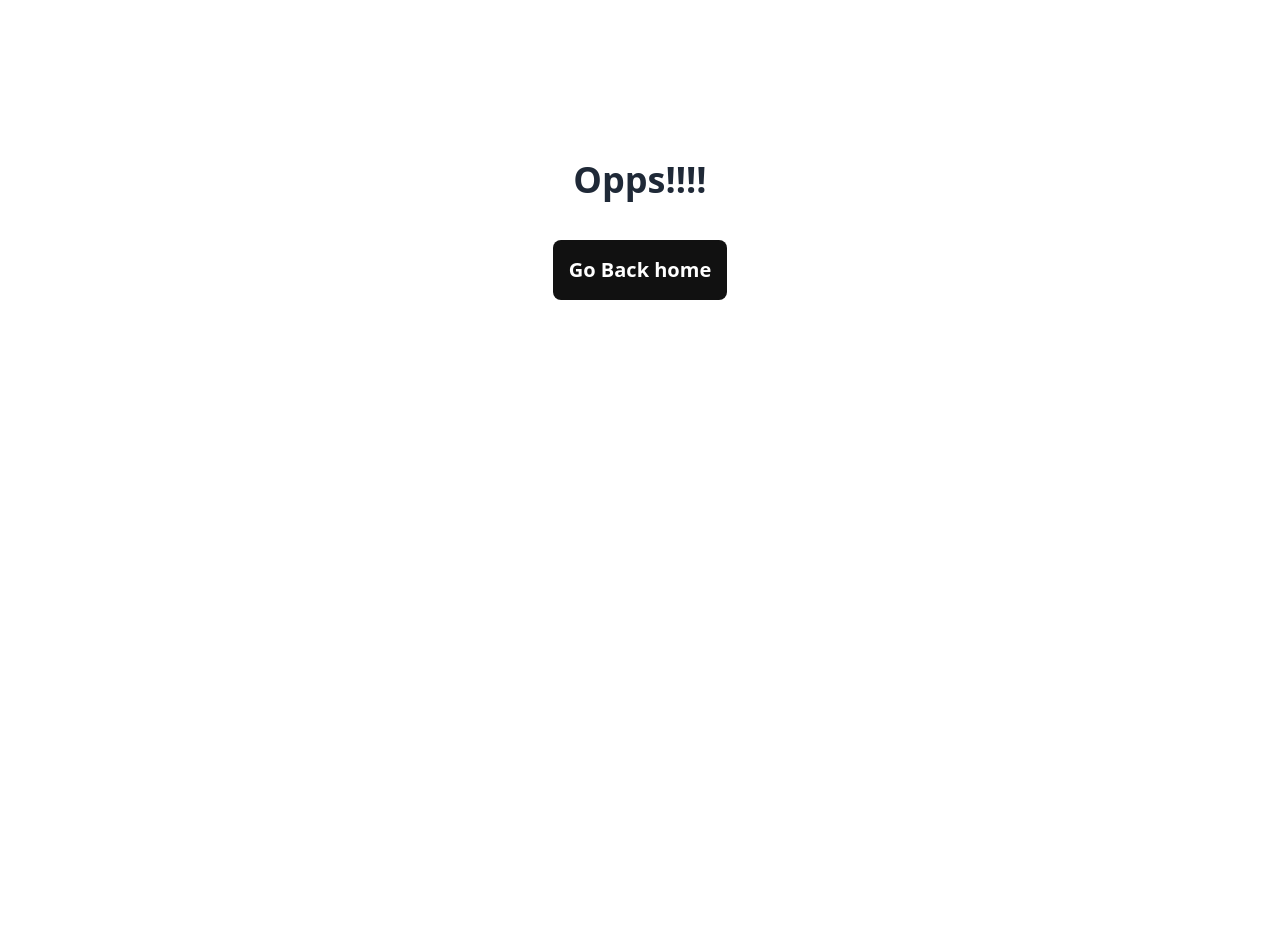
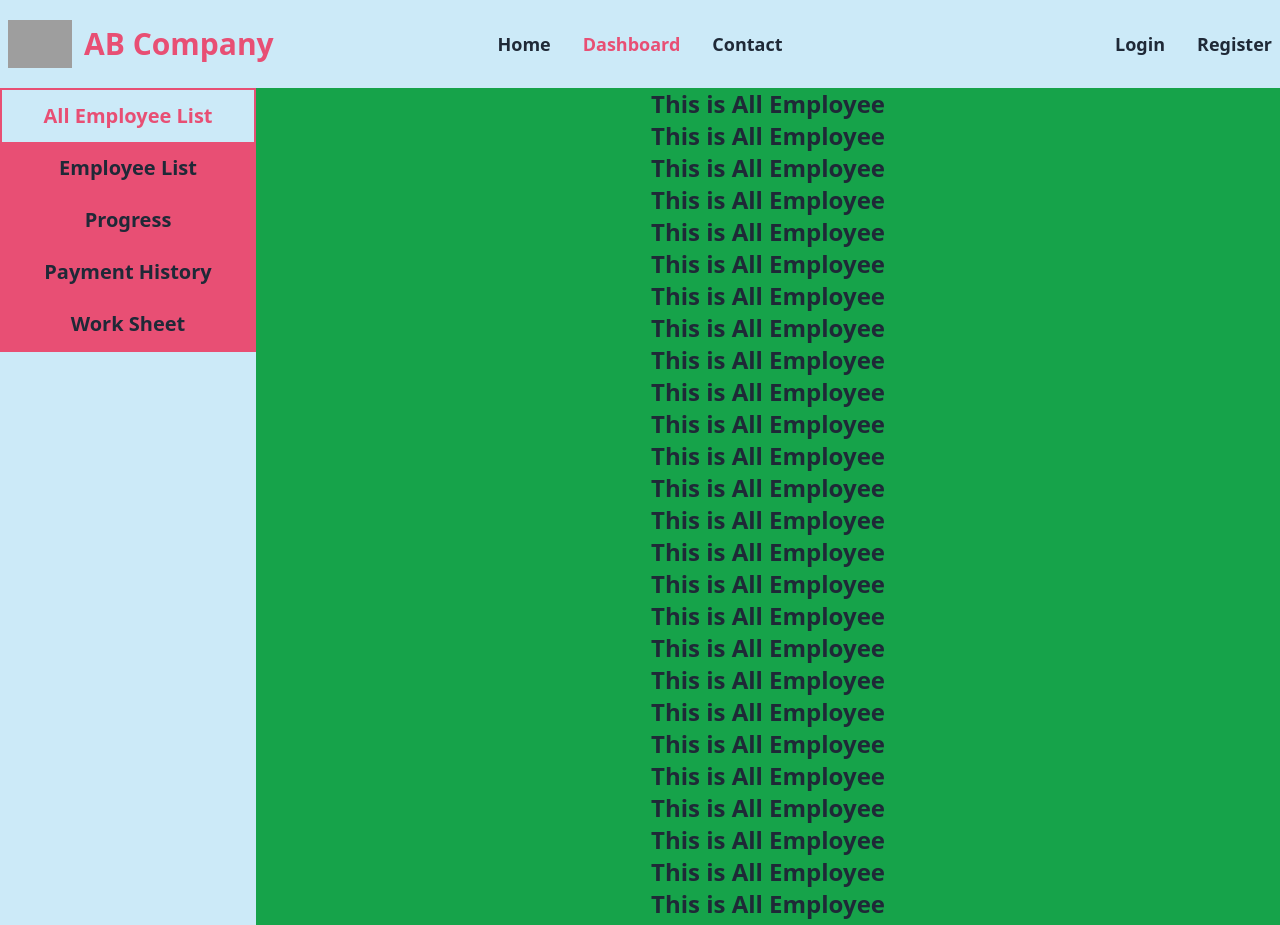
Before and after one commit to Shahjalal2075/employee-management, a React (Vite) app: page /dashboard/all-employee in a window 1280 px wide. Shown: the top 925 px of the page. Before the commit the page ends 800 px from the top, so only its background shows below. Built offline with nearby package versions, Linux system fonts and the light colour scheme; no server answers; grey boxes are pictures that could not be loaded.

Commit message:
Dashboard Menu add

```diff
--- a/src/Pages/Dashboard/Dashboard.jsx
+++ b/src/Pages/Dashboard/Dashboard.jsx
@@ -1,8 +1,15 @@
+import { Outlet } from "react-router-dom";
+import DashboardMenu from "./DashboardMenu/DashboardMenu";
 
 const Dashboard = () => {
     return (
-        <div>
-
+        <div className="grid grid-cols-5">
+            <div className="">
+                <DashboardMenu></DashboardMenu>
+            </div>
+            <div className="bg-green-600 col-span-4">
+                <Outlet></Outlet>
+            </div>
         </div>
     );
 };
--- /dev/null
+++ b/src/Pages/Dashboard/DashboardMenu/DashboardMenu.css
@@ -0,0 +1,5 @@
+.active{
+    background: #CCEAF8;
+    color: #E84F74;
+    font-weight: 700;
+}
--- /dev/null
+++ b/src/Pages/Dashboard/DashboardMenu/DashboardMenu.jsx
@@ -0,0 +1,16 @@
+import { NavLink } from "react-router-dom";
+import "./DashboardMenu.css";
+
+const DashboardMenu = () => {
+    return (
+        <div className="flex flex-col justify-center items-center text-xl font-semibold bg-[#E84F74] border-2 border-[#E84F74]">
+            <NavLink activeclassname="active" className="w-full text-center py-3" to={'/dashboard/all-employee'}>All Employee List</NavLink>
+            <NavLink activeclassname="active" className="w-full text-center py-3" to={'/dashboard/employee'}>Employee List</NavLink>
+            <NavLink activeclassname="active" className="w-full text-center py-3" to={'/dashboard/progress'}>Progress</NavLink>
+            <NavLink activeclassname="active" className="w-full text-center py-3" to={'/dashboard/payment-history'}>Payment History</NavLink>
+            <NavLink activeclassname="active" className="w-full text-center py-3" to={'/dashboard/work-sheet'}>Work Sheet</NavLink>
+        </div>
+    );
+};
+
+export default DashboardMenu;
--- /dev/null
+++ b/src/Pages/Dashboard/DashboardSection/AllEmployee.jsx
@@ -0,0 +1,52 @@
+
+const AllEmployee = () => {
+    return (
+        <div>
+            <h2 className="text-center font-bold text-2xl">This is All Employee</h2>
+            <h2 className="text-center font-bold text-2xl">This is All Employee</h2>
+            <h2 className="text-center font-bold text-2xl">This is All Employee</h2>
+            <h2 className="text-center font-bold text-2xl">This is All Employee</h2>
+            <h2 className="text-center font-bold text-2xl">This is All Employee</h2>
+            <h2 className="text-center font-bold text-2xl">This is All Employee</h2>
+            <h2 className="text-center font-bold text-2xl">This is All Employee</h2>
+            <h2 className="text-center font-bold text-2xl">This is All Employee</h2>
+            <h2 className="text-center font-bold text-2xl">This is All Employee</h2>
+            <h2 className="text-center font-bold text-2xl">This is All Employee</h2>
+            <h2 className="text-center font-bold text-2xl">This is All Employee</h2>
+            <h2 className="text-center font-bold text-2xl">This is All Employee</h2>
+            <h2 className="text-center font-bold text-2xl">This is All Employee</h2>
+            <h2 className="text-center font-bold text-2xl">This is All Employee</h2>
+            <h2 className="text-center font-bold text-2xl">This is All Employee</h2>
+            <h2 className="text-center font-bold text-2xl">This is All Employee</h2>
+            <h2 className="text-center font-bold text-2xl">This is All Employee</h2>
+            <h2 className="text-center font-bold text-2xl">This is All Employee</h2>
+            <h2 className="text-center font-bold text-2xl">This is All Employee</h2>
+            <h2 className="text-center font-bold text-2xl">This is All Employee</h2>
+            <h2 className="text-center font-bold text-2xl">This is All Employee</h2>
+            <h2 className="text-center font-bold text-2xl">This is All Employee</h2>
+            <h2 className="text-center font-bold text-2xl">This is All Employee</h2>
+            <h2 className="text-center font-bold text-2xl">This is All Employee</h2>
+            <h2 className="text-center font-bold text-2xl">This is All Employee</h2>
+            <h2 className="text-center font-bold text-2xl">This is All Employee</h2>
+            <h2 className="text-center font-bold text-2xl">This is All Employee</h2>
+            <h2 className="text-center font-bold text-2xl">This is All Employee</h2>
+            <h2 className="text-center font-bold text-2xl">This is All Employee</h2>
+            <h2 className="text-center font-bold text-2xl">This is All Employee</h2>
+            <h2 className="text-center font-bold text-2xl">This is All Employee</h2>
+            <h2 className="text-center font-bold text-2xl">This is All Employee</h2>
+            <h2 className="text-center font-bold text-2xl">This is All Employee</h2>
+            <h2 className="text-center font-bold text-2xl">This is All Employee</h2>
+            <h2 className="text-center font-bold text-2xl">This is All Employee</h2>
+            <h2 className="text-center font-bold text-2xl">This is All Employee</h2>
+            <h2 className="text-center font-bold text-2xl">This is All Employee</h2>
+            <h2 className="text-center font-bold text-2xl">This is All Employee</h2>
+            <h2 className="text-center font-bold text-2xl">This is All Employee</h2>
+            <h2 className="text-center font-bold text-2xl">This is All Employee</h2>
+            <h2 className="text-center font-bold text-2xl">This is All Employee</h2>
+            <h2 className="text-center font-bold text-2xl">This is All Employee</h2>
+            <h2 className="text-center font-bold text-2xl">This is All Employee</h2>
+        </div>
+    );
+};
+
+export default AllEmployee;
--- /dev/null
+++ b/src/Pages/Dashboard/DashboardSection/EmployeeList.jsx
@@ -0,0 +1,10 @@
+
+const EmployeeList = () => {
+    return (
+        <div>
+            <h2 className="text-center font-bold text-2xl">Employee List</h2>
+        </div>
+    );
+};
+
+export default EmployeeList;
--- /dev/null
+++ b/src/Pages/Dashboard/DashboardSection/PaymentHistory.jsx
@@ -0,0 +1,11 @@
+
+
+const PaymentHistory = () => {
+    return (
+        <div>
+            <h2 className="text-center font-bold text-2xl">Employee Payment History</h2>
+        </div>
+    );
+};
+
+export default PaymentHistory;
--- /dev/null
+++ b/src/Pages/Dashboard/DashboardSection/Progress.jsx
@@ -0,0 +1,10 @@
+
+const Progress = () => {
+    return (
+        <div>
+            <h2 className="text-center font-bold text-2xl">Progress Employee</h2>
+        </div>
+    );
+};
+
+export default Progress;
--- /dev/null
+++ b/src/Pages/Dashboard/DashboardSection/WorkSheet.jsx
@@ -0,0 +1,11 @@
+
+
+const WorkSheet = () => {
+    return (
+        <div>
+            <h2 className="text-center font-bold text-2xl">Employee Work Sheet</h2>
+        </div>
+    );
+};
+
+export default WorkSheet;
--- a/src/Pages/Login/Login.jsx
+++ b/src/Pages/Login/Login.jsx
@@ -66,9 +66,9 @@ const Login = () => {
 
             <div className=" col-span-2 flex flex-col items-center justify-center">
 
-                <h2 className="text-4xl font-bold">Welcome Back</h2>
-                <p className="text-base font-medium mt-12">Please Enter Your Details</p>
-                <button onClick={handleGoogleSignin} className="border-[#38C6D1] border-2 px-6 py-1 rounded-2xl text-xl font-semibold my-6 w-80 flex justify-center items-center gap-4">
+                <h2 className="text-4xl font-bold mt-8">Welcome Back</h2>
+                <p className="text-base font-medium mt-6 mb-4">Please Enter Your Details</p>
+                {/*<button onClick={handleGoogleSignin} className="border-[#38C6D1] border-2 px-6 py-1 rounded-2xl text-xl font-semibold my-6 w-80 flex justify-center items-center gap-4">
                     <img className="w-6" src="https://i.ibb.co/5kpQLKC/google.png" alt="Google" />
                     Log In with Google
                 </button>
@@ -76,7 +76,7 @@ const Login = () => {
                     <hr className="w-20" />
                     <p>or</p>
                     <hr className="w-20" />
-                </div>
+    </div>*/}
                 <div className="flex flex-col justify-center items-center">
                     <form onSubmit={handleLogin} className="flex flex-col justify-center items-center" action="">
                         <input className="border px-6 py-1 text-lg text-black rounded-2xl mt-4 w-80" placeholder="Enter Email" type="email" name="email" required />
--- a/src/Pages/Register/Register.jsx
+++ b/src/Pages/Register/Register.jsx
@@ -29,7 +29,7 @@ const Register = () => {
         const password = e.target.password.value;
         const role = selected.name;
         console.log(name + " " + email + " " + role);
-        const user = {name,email,role}
+        const user = { name, email, role }
 
         if (password.length < 6) {
             toast("Password is less than 6 characters.");
@@ -95,9 +95,9 @@ const Register = () => {
 
             <div className=" col-span-2 flex flex-col items-center justify-center">
 
-                <h2 className="text-4xl font-bold">Create Account</h2>
-                <p className="text-base font-medium mt-12">Please Enter Your Details</p>
-                <button onClick={handleGoogleSignin} className="border-[#38C6D1] border-2 px-6 py-1 rounded-2xl text-xl font-semibold my-6 w-80 flex justify-center items-center gap-4">
+                <h2 className="text-4xl mt-8 font-bold">Create Account</h2>
+                <p className="text-base font-medium mt-6 mb-4">Please Enter Your Details</p>
+                {/*<button onClick={handleGoogleSignin} className="border-[#38C6D1] border-2 px-6 py-1 rounded-2xl text-xl font-semibold my-6 w-80 flex justify-center items-center gap-4">
                     <img className="w-6" src="https://i.ibb.co/5kpQLKC/google.png" alt="Google" />
                     Log In with Google
                 </button>
@@ -105,12 +105,15 @@ const Register = () => {
                     <hr className="w-20" />
                     <p>or</p>
                     <hr className="w-20" />
-                </div>
+    </div>*/}
                 <div className="flex flex-col justify-center items-center">
                     <form onSubmit={handleRegister} className="flex flex-col justify-center items-center" action="">
                         <input className="border px-6 py-1 text-lg text-black rounded-2xl mt-4 w-80" placeholder="Enter Full Name" type="text" name="name" required />
                         <input className="border px-6 py-1 text-lg text-black rounded-2xl mt-4 w-80" placeholder="Enter Email" type="email" name="email" required />
-                        <input className="border px-6 py-1 text-lg text-black rounded-2xl mt-4 w-80" placeholder="Enter Password" type="password" name="password" required />
+                        <input className="border px-6 py-1 text-lg text-black rounded-2xl mt-4 w-80" placeholder="Bank Account Number" type="text" name="name" required />
+                        <input className="border px-6 py-1 text-lg text-black rounded-2xl mt-4 w-80" placeholder="Salary" type="text" name="name" required />
+                        <input className="border px-6 py-1 text-lg text-black rounded-2xl mt-4 w-80" placeholder="Designation" type="text" name="name" required />
+
 
                         <Listbox className="" value={selected} onChange={setSelected}>
                             <div className="relative mt-1">
@@ -160,7 +163,7 @@ const Register = () => {
                                 </Transition>
                             </div>
                         </Listbox>
-
+                        <input className="border px-6 py-1 text-lg text-black rounded-2xl mt-4 w-80" placeholder="Enter Password" type="password" name="password" required />
                         <input className="cursor-pointer bg-[#017EFF] text-lg rounded-2xl mt-4 text-white px-2 py-1 font-semibold mb-4 w-80" type="submit" value={"Register"} />
                     </form>
                     <Link to={"/login"} className="text-base font-bold text-black">Allready Have An Account? Login Now</Link>
```
Also changed, not shown: src/Routes/Routes.jsx (+32 -1 lines).
